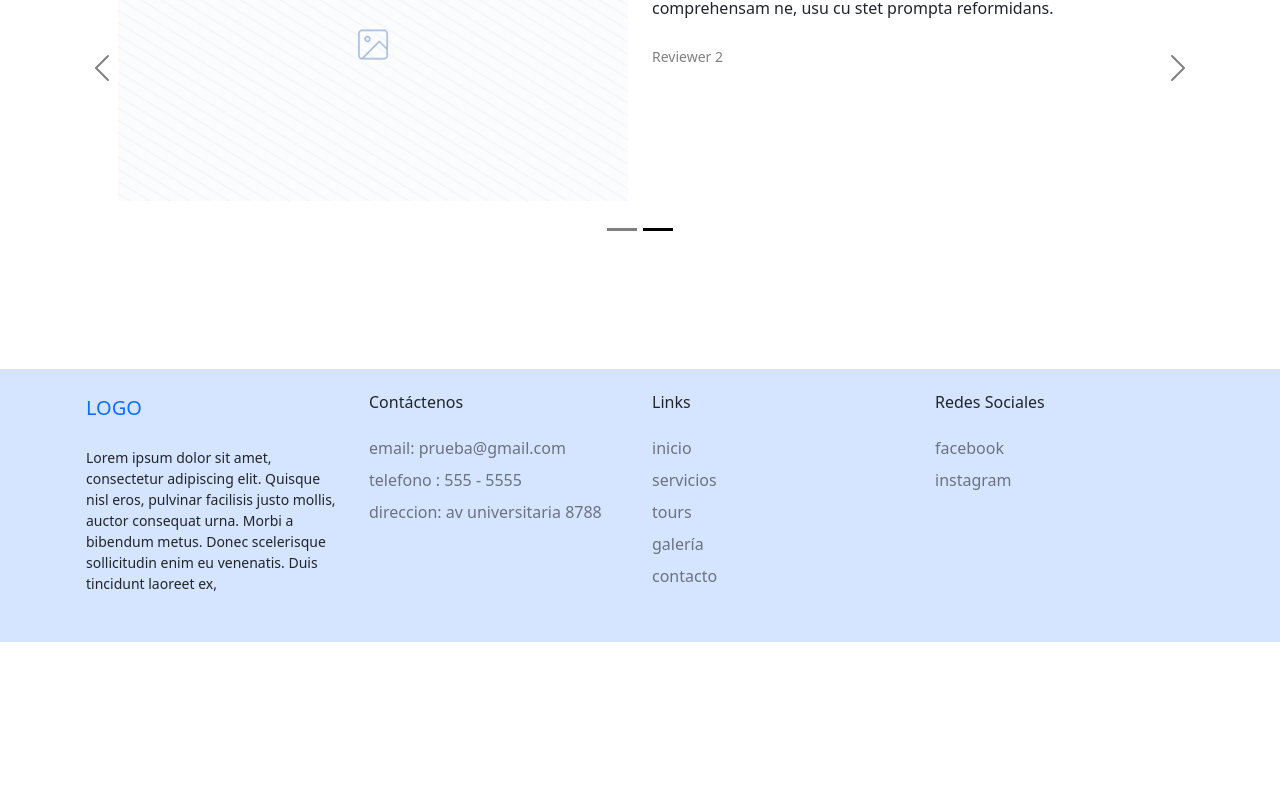
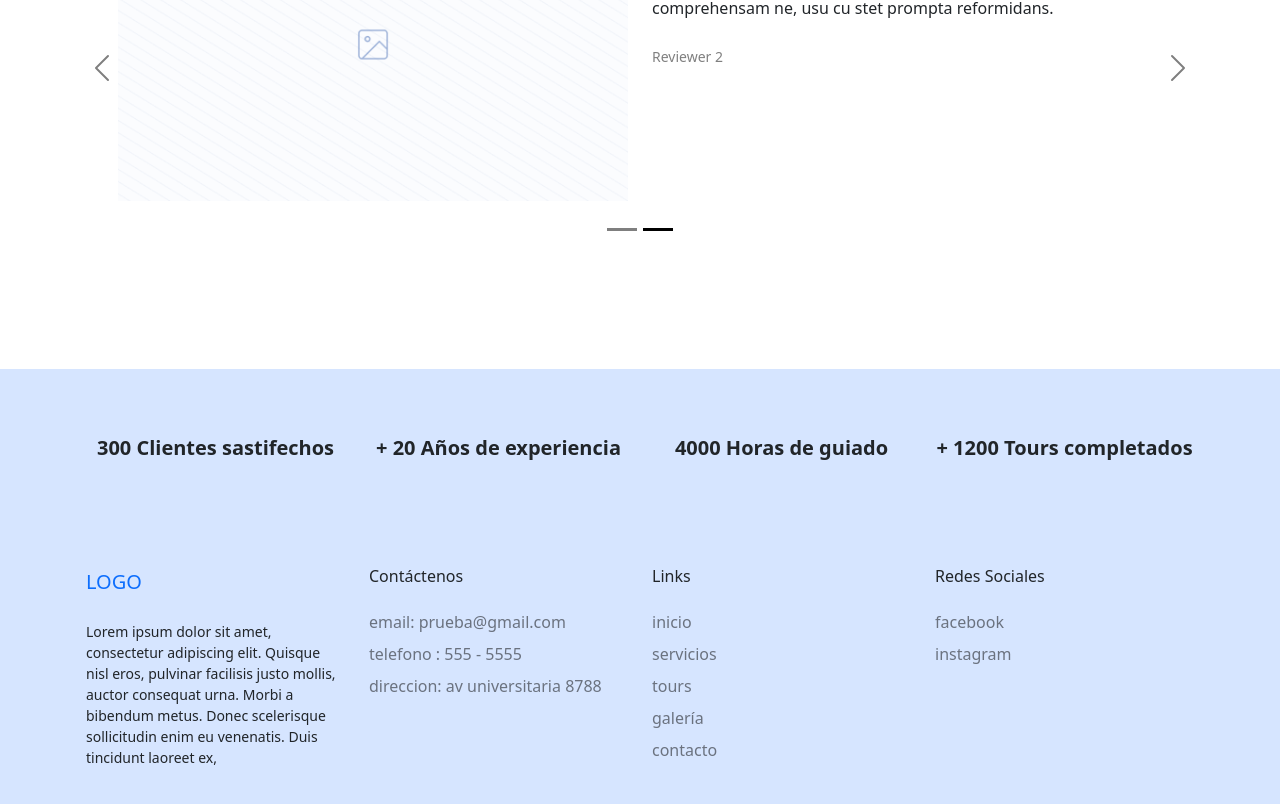
Before and after one commit to helio3197/magic-peru, a React (Create React App) app: page / in a window 1280 px wide. Shown: the part 2692-3496 px from the top of the page. Before the commit the page ends 3334 px from the top, so only its background shows below. Built offline with nearby package versions, Linux system fonts and the light colour scheme.

Commit message:
Create Reviews section

```diff
--- a/src/components/Homepage/Destinies.js
+++ b/src/components/Homepage/Destinies.js
@@ -15,19 +15,19 @@ const Destinies = () => {
       image: placeholderImg,
       title: 'Paracas & Ica',
       description: 'At eripuit signiferumque sea, vel ad mucius molestie, cu labitur.',
-      id: 'pachacamac-adoratory',
+      id: 'paracas-icas',
     },
     {
       image: placeholderImg,
       title: 'Lima City Tour',
       description: 'At eripuit signiferumque sea, vel ad mucius molestie, cu labitur.',
-      id: 'pachacamac-adoratory',
+      id: 'lima-city',
     },
     {
       image: placeholderImg,
       title: 'Cusco & Machupicchu',
       description: 'At eripuit signiferumque sea, vel ad mucius molestie, cu labitur.',
-      id: 'pachacamac-adoratory',
+      id: 'cusco-machupicchu',
     },
   ];
 
--- a/src/components/Homepage/PhotoGallery.js
+++ b/src/components/Homepage/PhotoGallery.js
@@ -50,7 +50,7 @@ const PhotoGallery = () => {
   return (
     <Container as="section" className="headline mb-5">
       <h2>Galerias de Fotos</h2>
-      <Row xs="1" md="2" lg="4" className="mt-3 px-sm-3 px-md-0">
+      <Row xs="1" sm="2" lg="4" className="mt-3 px-sm-3 px-md-0">
         {gallery.map((item) => (
           <Col key={item.id} className="py-3">
             <div className="mb-4">
--- a/src/components/Homepage/Reviews.js
+++ b/src/components/Homepage/Reviews.js
@@ -3,6 +3,7 @@ import Row from 'react-bootstrap/Row';
 import Col from 'react-bootstrap/Col';
 import Carousel from 'react-bootstrap/Carousel';
 import { FaQuoteLeft } from 'react-icons/fa';
+import AnimateNumber from './utils/AnimateNumber';
 import reviewImg from '../../assets/review-placeholder.png';
 
 const Reviews = () => {
@@ -22,6 +23,7 @@ const Reviews = () => {
   ];
 
   return (
+    <>
       <Container as="section" className="headline mt-5">
         <h2 className="mb-5">Testimoniales</h2>
         <Carousel variant="dark" className="review-carousel px-md-5 px-lg-0">
@@ -49,6 +51,45 @@ const Reviews = () => {
           ))}
         </Carousel>
       </Container>
+      <Container fluid className="bg-secondary">
+        <Container className="py-5">
+          <Row xs="1" sm="2" md="4">
+            <Col className="text-center py-3">
+              <p className="fw-bold fs-5">
+                <AnimateNumber number={300} />
+                {' '}
+                Clientes sastifechos
+              </p>
+            </Col>
+            <Col className="text-center py-3">
+              <p className="fw-bold fs-5">
+                +
+                {' '}
+                <AnimateNumber number={20} />
+                {' '}
+                Años de experiencia
+              </p>
+            </Col>
+            <Col className="text-center py-3">
+              <p className="fw-bold fs-5">
+                <AnimateNumber number={4000} />
+                {' '}
+                Horas de guiado
+              </p>
+            </Col>
+            <Col className="text-center py-3">
+              <p className="fw-bold fs-5">
+                +
+                {' '}
+                <AnimateNumber number={1200} />
+                {' '}
+                Tours completados
+              </p>
+            </Col>
+          </Row>
+        </Container>
+      </Container>
+    </>
   );
 };
 
--- /dev/null
+++ b/src/components/Homepage/utils/AnimateNumber.js
@@ -0,0 +1,65 @@
+import { useState, useRef, useEffect } from 'react';
+import PropTypes from 'prop-types';
+import { propTypes } from 'react-bootstrap/esm/Image';
+
+const AnimateNumber = ({
+  number, start, duration, className, style,
+}) => {
+  const [frame, setFrame] = useState(0);
+  const component = useRef(null);
+
+  const animateValue = (start, end, duration) => {
+    let startTimestamp = null;
+    const step = (timestamp) => {
+      if (!startTimestamp) startTimestamp = timestamp;
+      const progress = Math.min((timestamp - startTimestamp) / duration, 1);
+      setFrame(Math.floor(progress * (end - start) + start));
+      if (progress < 1) {
+        window.requestAnimationFrame(step);
+      }
+    };
+    window.requestAnimationFrame(step);
+  };
+
+  useEffect(() => {
+    const runAnimation = () => {
+      const box = component.current.getBoundingClientRect();
+
+      if (box.top < window.innerHeight && box.bottom >= 0) {
+        animateValue(start, number, duration);
+        window.removeEventListener('scroll', runAnimation);
+      }
+    };
+
+    const box = component.current.getBoundingClientRect();
+
+    if (box.top < window.innerHeight && box.bottom >= 0) {
+      animateValue(start, number, duration);
+    } else {
+      window.addEventListener('scroll', runAnimation);
+    }
+  }, []);
+
+  return (
+    <span ref={component} className={className} style={style}>
+      {frame}
+    </span>
+  );
+};
+
+AnimateNumber.propTypes = {
+  number: PropTypes.number.isRequired,
+  start: PropTypes.number,
+  duration: PropTypes.number,
+  className: PropTypes.string,
+  style: PropTypes.objectOf(propTypes.string),
+};
+
+AnimateNumber.defaultProps = {
+  start: 0,
+  duration: 3000,
+  className: undefined,
+  style: undefined,
+};
+
+export default AnimateNumber;
```
Lines whose indentation alone changed are shown as unchanged.
